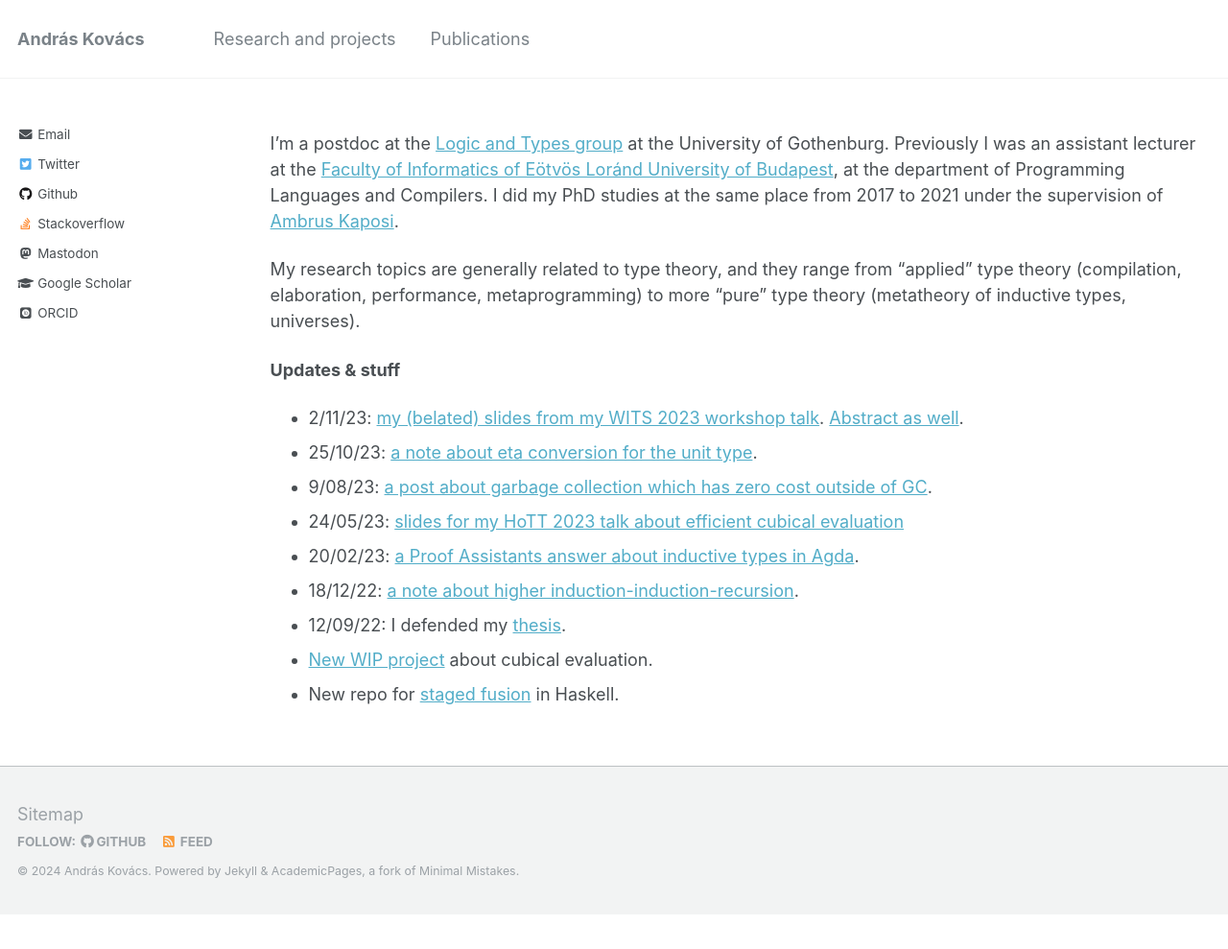
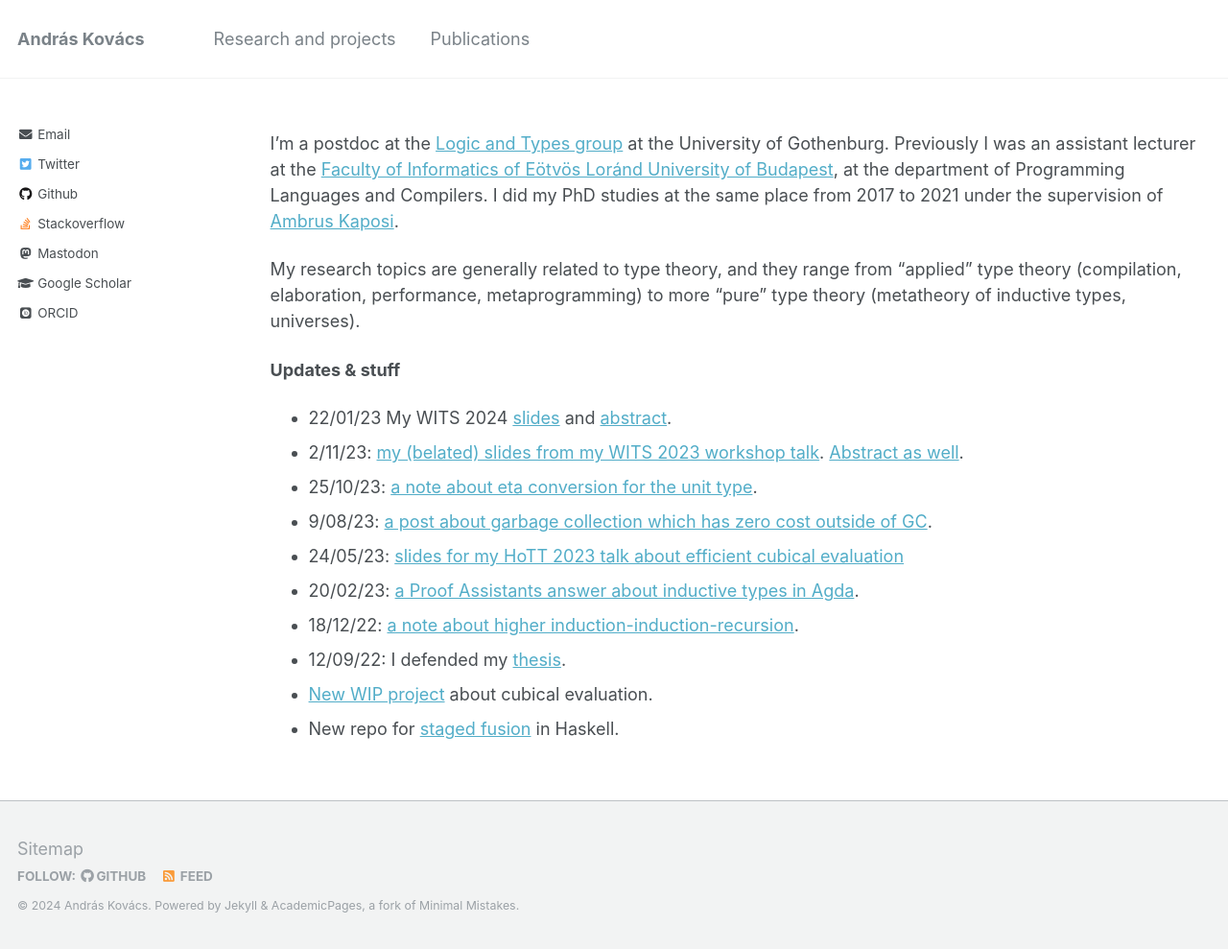
Before and after one commit to AndrasKovacs/AndrasKovacs.github.io, a Jekyll site: the page built from _pages/about.md, in a window 1280 px wide. Shown: the whole page at 96% size. Built offline with Jekyll 4.4.1, drawn with Linux system fonts in a browser that asks for light colours; some web fonts are replaced; before the commit the page ends 953 px from its top, so only the background shows below that.

Commit message:
wits24 update

```diff
--- a/_pages/about.md
+++ b/_pages/about.md
@@ -22,6 +22,7 @@ to more "pure" type theory (metatheory of inductive types, universes).
 
 **Updates & stuff**
 
+- 22/01/23 My WITS 2024 [slides](pdfs/wits24prez.pdf) and [abstract](pdfs/wits24abstract.pdf).
 - 2/11/23: [my (belated) slides from my WITS 2023 workshop talk](pdfs/wits23prez.pdf). [Abstract as well](pdfs/wits23abstract.pdf).
 - 25/10/23: [a note about eta conversion for the unit type](https://gist.github.com/AndrasKovacs/f268c0311437f7a8759d5bac57495f8b).
 - 9/08/23: [a post about garbage collection which has zero cost outside of GC](https://gist.github.com/AndrasKovacs/fc9e20b0976b7e236b5899fde8f5c95d).
```
Also changed, not shown: 2 other files.
